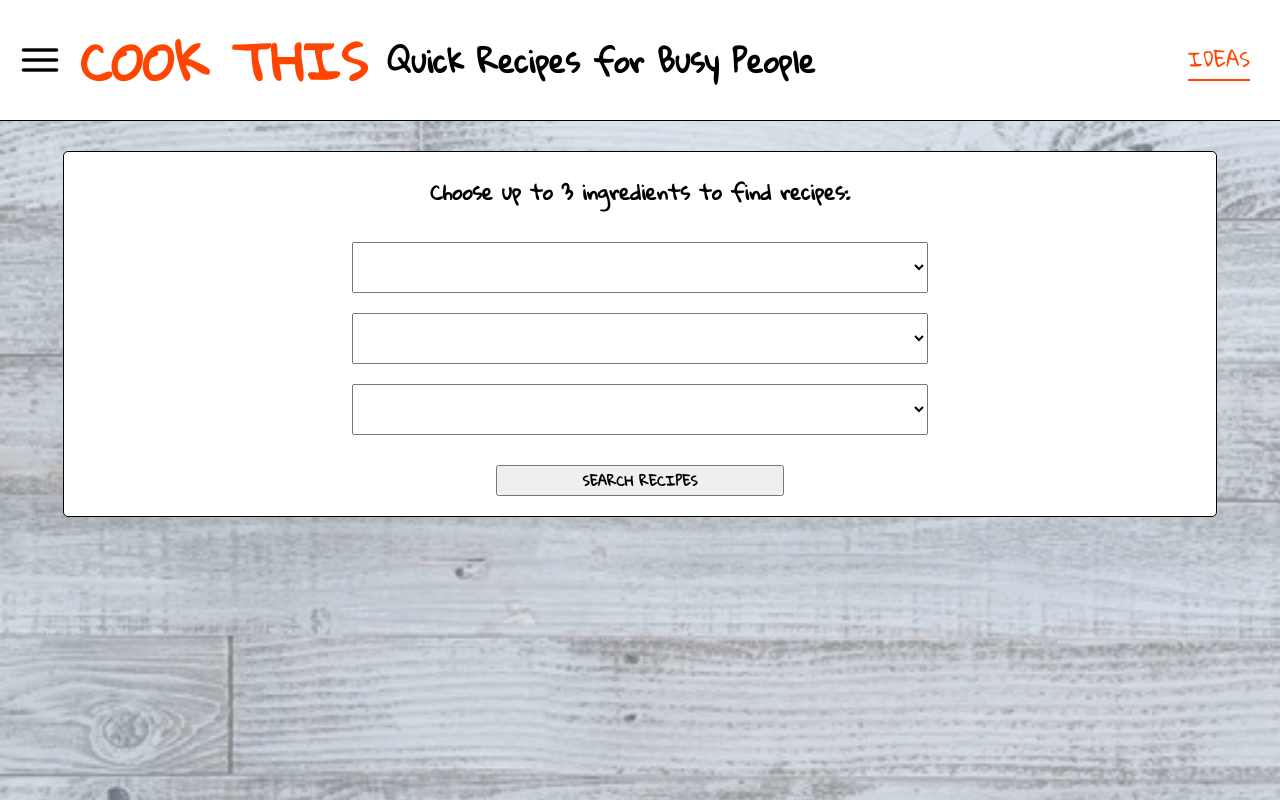
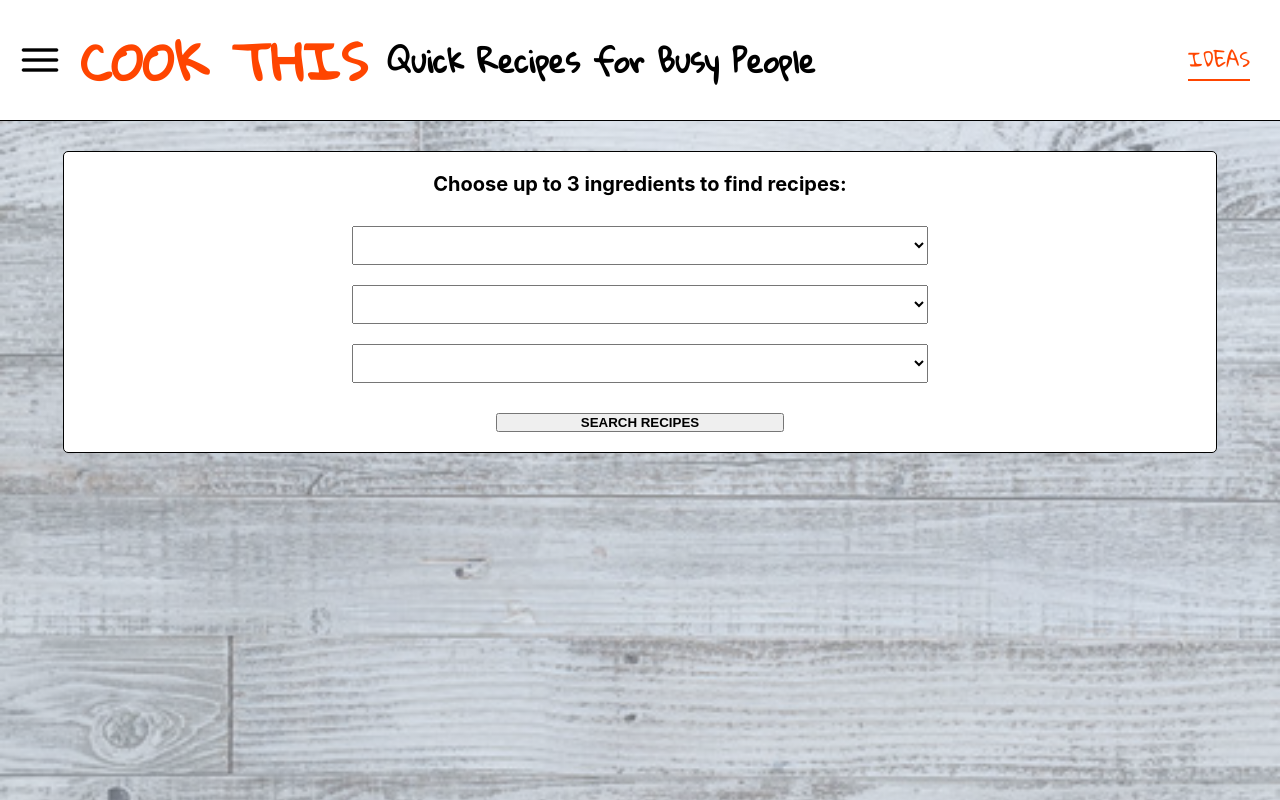
Before and after one commit to sarahrudy/cook-this, a React (Create React App) app: page / in a window 1280 px wide. Built offline with nearby package versions, Linux system fonts and the light colour scheme.

Commit message:
Style fix

```diff
--- a/src/components/App/App.css
+++ b/src/components/App/App.css
@@ -1,7 +1,6 @@
 * {
   margin: 0;
   padding: 0;
-  font-family: 'Gloria Hallelujah', serif;
   text-decoration: none;
 }
 
--- a/src/components/NavBar/NavBar.css
+++ b/src/components/NavBar/NavBar.css
@@ -6,6 +6,7 @@
   height: 15vh;
   background-color: white;
   border-bottom: 1px solid black;
+  font-family: 'Gloria Hallelujah', serif;
 }
 
 .nav-img {
--- a/src/components/RecipeCard/RecipeCard.css
+++ b/src/components/RecipeCard/RecipeCard.css
@@ -25,7 +25,6 @@
 }
 
 .recipe-card-image {
-
   box-shadow: 0 4px 8px 0 rgba(0, 0, 0, 0.5);
   min-width: 100%;
   min-height: 100%;
```
